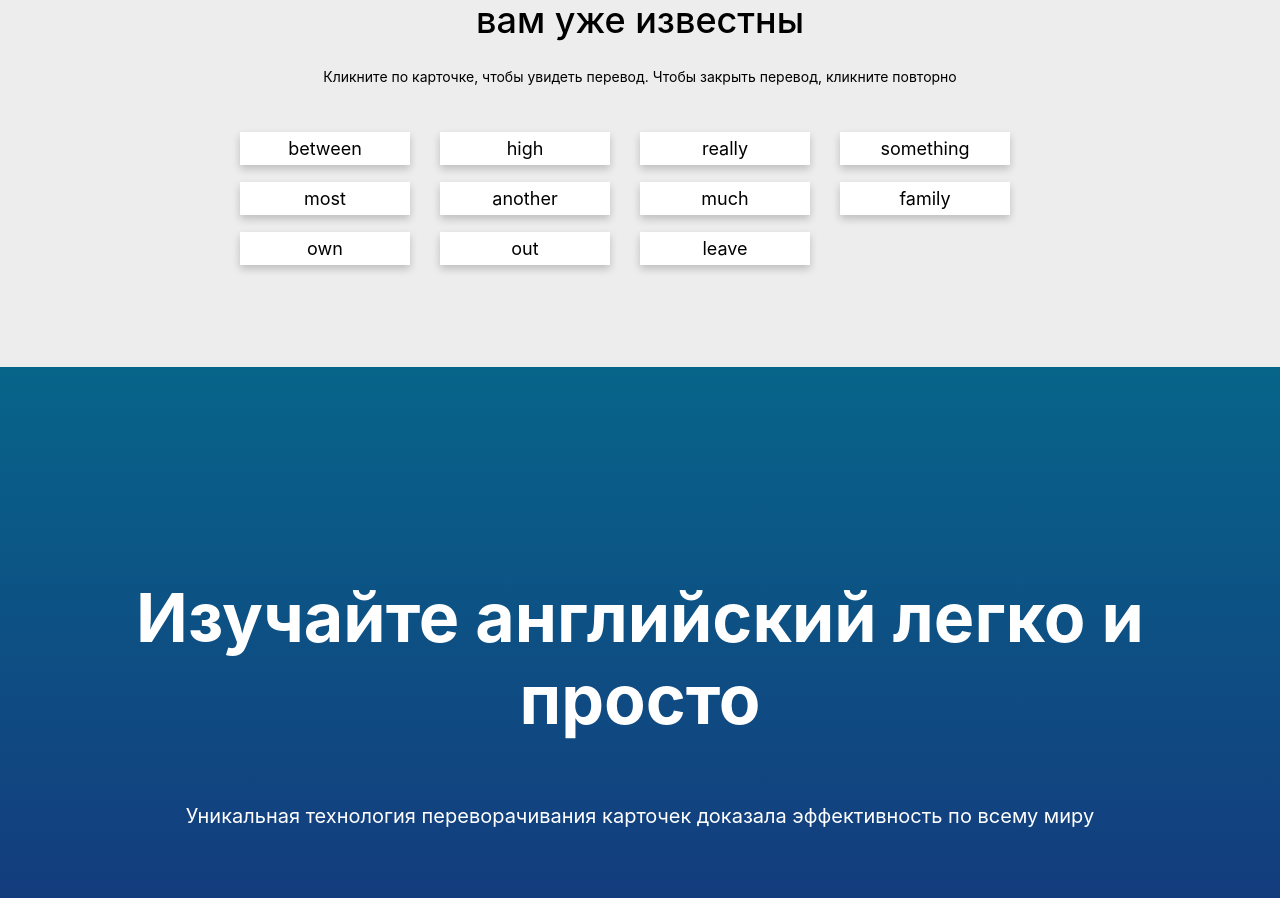
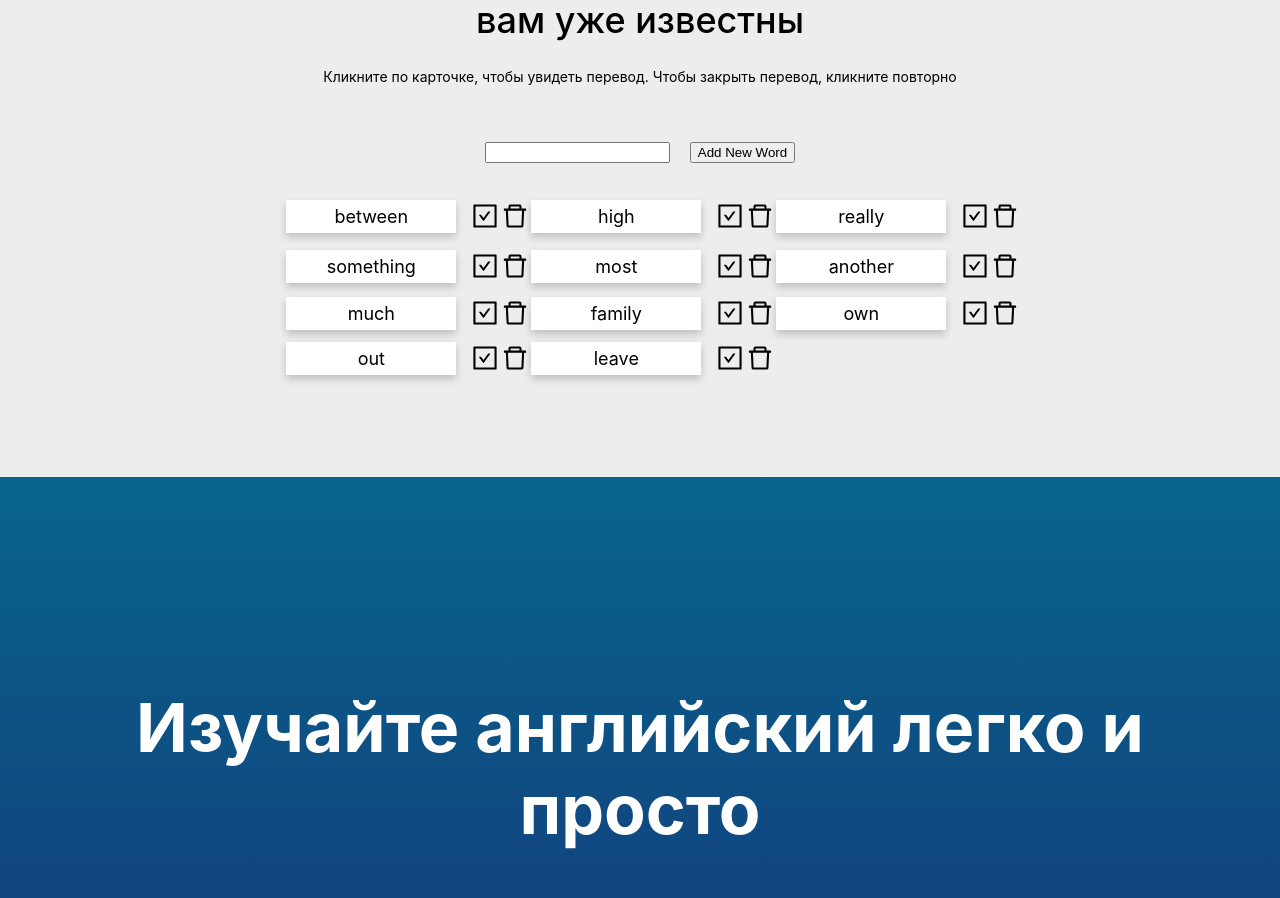
Before and after one commit to apalevich/learn-the-words, a React (Create React App) app: page / in a window 1280 px wide. Shown: the part 1320-2218 px from the top of the page. Built offline with nearby package versions, Linux system fonts and the light colour scheme.

Commit message:
Remembered and Deleted handlers implemented

```diff
--- a/src/App.js
+++ b/src/App.js
@@ -1,4 +1,4 @@
-import React from 'react';
+import React, { Component } from 'react';
 import HeaderBlock from './components/HeaderBlock';
 import Header from './components/Header';
 import Paragraph from './components/Paragraph';
@@ -10,51 +10,83 @@ import { ReactComponent as ReactLogo} from './logo.svg';
 const wordsList = [
   {
       eng: 'between',
-      rus: 'между'
+      rus: 'между',
+      id: 1,
   },
   {
       eng: 'high',
-      rus: 'высокий'
+      rus: 'высокий',
+      id: 2,
   },
   {
       eng: 'really',
-      rus: 'действительно'
+      rus: 'действительно',
+      id: 3
   },
   {
       eng: 'something',
-      rus: 'что-нибудь'
+      rus: 'что-нибудь',
+      id: 4,
   },
   {
       eng: 'most',
-      rus: 'большинство'
+      rus: 'большинство',
+      id: 5
   },
   {
       eng: 'another',
-      rus: 'другой'
+      rus: 'другой',
+      id: 6
   },
   {
       eng: 'much',
-      rus: 'много'
+      rus: 'много',
+      id: 7
   },
   {
       eng: 'family',
-      rus: 'семья'
+      rus: 'семья',
+      id: 8
   },
   {
       eng: 'own',
-      rus: 'личный'
+      rus: 'личный',
+      id: 9
   },
   {
       eng: 'out',
-      rus: 'из/вне'
+      rus: 'из/вне',
+      id: 10
   },
   {
       eng: 'leave',
-      rus: 'покидать'
+      rus: 'покидать',
+      id: 11
   },
 ];
 
-const App = () => {
+class App extends Component {
+  state = {
+    wordArr: wordsList
+  }
+
+  handleDeletedItem = (id) => {
+    console.log(id);
+    this.setState(({ wordArr }) => {
+      const idx = wordArr.findIndex(item => item.id === id);
+      const newWordArr = [
+        ...wordArr.slice(0, idx),
+        ...wordArr.slice(idx + 1)
+      ];
+      return {
+        wordArr: newWordArr,
+      };
+    });
+  }
+
+  render() {
+    const { wordArr } = this.state;
+
     return (
       <>
         <HeaderBlock>
@@ -73,7 +105,7 @@ const App = () => {
           descr = "Кликните по карточке, чтобы увидеть перевод. Чтобы закрыть перевод, кликните повторно"
           backgroundColor="#ededed"
         >
-        <CardList item={ wordsList } />
+          <CardList item={ wordArr } onDeletedItem={ this.handleDeletedItem }/>
         </ContentBlock>
         <HeaderBlock hideBackground>
           <Header>
@@ -88,5 +120,6 @@ const App = () => {
       </>
     );
   }
+}
 
 export default App;
--- a/src/components/Card/Card.module.css
+++ b/src/components/Card/Card.module.css
@@ -1,15 +1,22 @@
+.root {
+	display: flex;
+	align-items: center;
+	justify-content: space-around;
+	width: 100%;
+	margin-bottom: 12px;
+	padding: 0 12px;
+}
+
 .card {
 	font-size: 18px;
 	text-align: center;
-	margin-bottom: 12px;
 	cursor: pointer;
 	perspective: 1000px;
 	height: 33px;
 	width: 170px;
-  margin-right: 12px;
+	margin-right: 12px;
 }
-
-.done .cardInner {
+.card.done .cardInner {
 	transform: rotateY(180deg);
 }
 
@@ -26,13 +33,18 @@
 
 .cardFront,
 .cardBack {
-  box-sizing: border-box;
 	position: absolute;
 	width: 100%;
 	height: 100%;
 	-webkit-backface-visibility: hidden;
 	backface-visibility: hidden;
 	padding: 6px 12px;
+	box-sizing: border-box;
+}
+
+.isRemembered .cardFront,
+.isRemembered .cardBack {
+	text-decoration: line-through;
 }
 
 .cardFront {
@@ -45,3 +57,14 @@
 	color: white;
 	transform: rotateY(180deg);
 }
+
+.icons {
+font-size: 26px;
+cursor: pointer;
+}
+.icons:hover {
+color: #1BB95E;
+}
+.icons.deleted:hover {
+color: red;
+}
--- a/src/components/Card/index.js
+++ b/src/components/Card/index.js
@@ -1,39 +1,72 @@
-import React from 'react';
+import React from 'react'
 import cl from 'classnames';
+import { CheckSquareOutlined, DeleteOutlined } from '@ant-design/icons';
+
 import s from './Card.module.css';
 
-class Card extends React.Component{
-
+class Card extends React.Component {
     state = {
         done: false,
+        isRemembered: false
     }
 
     handleCardClick = () => {
-        this.setState({ done: !this.state.done, })
+        this.setState(( {done, isRemembered} ) => {
+            if (isRemembered) {
+                return false;
+            }
+            return {
+                done: !done,
+            }
+        });
+    }
+
+    handleIsRememberedClick = () => {
+        this.setState(( {done, isRemembered} ) => {
+            return {
+                isRemembered: !isRemembered,
+                done: !isRemembered
+            }
+        });
+    }
+
+    handleDeletedCLick = () => {
+        this.props.onDeleted();
     }
 
     render() {
-        const { rus, eng } = this.props;
-        const { done } = this.state;
+        const {eng, rus} = this.props
+        const { done, isRemembered } = this.state
 
         return (
+            <div className={s.root}>
                 <div
-                className={ cl(s.card, {[s.done]: done} ) }
+                    className={ cl(s.card, {
+                        [s.done]: done,
+                        [s.isRemembered]: isRemembered,
+                    }) }
                     onClick={ this.handleCardClick }
                 >
                     <div className={s.cardInner}>
                         <div className={s.cardFront}>
-                        { eng }
+                            {eng}
                         </div>
                         <div className={s.cardBack}>
-                        { rus }
+                            {rus}
                         </div>
                     </div>
-
                 </div>
-        );
+                <div className={s.icons}>
+                    <CheckSquareOutlined onClick={ this.handleIsRememberedClick } />
+                </div>
+                <div className={cl(s.icons, s.deleted)}>
+                    <DeleteOutlined onClick={ this.handleDeletedCLick }/>
+                </div>
+            </div>
+        )
     }
 
 }
 
+
 export default Card;
--- a/src/components/CardList/CardList.module.css
+++ b/src/components/CardList/CardList.module.css
@@ -1,6 +1,14 @@
+.form {
+    margin-bottom: 24px;
+}
+
+.form * {
+    margin: 10px;
+}
+
 .root {
     display: grid;
-    grid-template-columns: repeat(4, 200px);
+    grid-template-columns: repeat(auto-fit, 245px);
     grid-template-rows: 50px 50px;
     justify-content: center;
 }
--- a/src/components/CardList/index.js
+++ b/src/components/CardList/index.js
@@ -1,17 +1,60 @@
-import React from 'react';
+import React, {Component} from 'react';
 import Card from '../Card';
 import s from './CardList.module.css';
 
-const CardList = ({ item = [] }) => {
+class CardList extends Component {
+    state = {
+        value: '',
+        label: ''
+    }
+
+    handleInputChange = (e) => {
+        this.setState({
+            value: e.target.value
+        })
+    }
+
+    handleSubmitForm = (e) => {
+        e.preventDefault();
+        this.setState(({value}) => {
+            return {
+                label: value,
+                value: ''
+            }
+        })
+    }
+
+    render() {
+        const { item = [], onDeletedItem } = this.props;
+
         return (
+            <>
+                <div>
+                    { this.state.label }
+                </div>
+                <form
+                    className={s.form}
+                    onSubmit={this.handleSubmitForm}
+                >
+                    <input
+                        onChange={this.handleInputChange}
+                        value={this.state.value}
+                        type="text"
+                    />
+                    <button>
+                        Add New Word
+                    </button>
+                </form>
                 <div className={s.root}>
                     {
-                item.map(({rus, eng}, index) => (
-                    <Card key={index} eng={eng} rus={rus} />
+                        item.map(({ rus, eng, id }) => (
+                            <Card key={id} eng={eng} rus={rus} onDeleted={ () => {onDeletedItem(id);} } />
                         ))
                     }
                 </div>
+            </>
         )
+    }
 }
 
 export default CardList;
--- a/src/components/FooterBlock/index.js
+++ b/src/components/FooterBlock/index.js
@@ -1,11 +1,11 @@
 import React from 'react';
 import s from './FooterBlock.module.css';
 
-const FooterBlock = ({}) => {
+const FooterBlock = () => {
     return (
         <div className={s.cover}>
             <div className={s.wrap}>
-                <a href='https://apalevich.ru' target='_blank' className={s.copyright}>(c) Artyom Palevich 2020</a>
+                <a href='https://apalevich.ru' target='_blank' rel="noopener noreferrer" className={s.copyright}>(c) Artyom Palevich 2020</a>
             </div>
         </div>
     )
```
Lines whose indentation alone changed are shown as unchanged.
